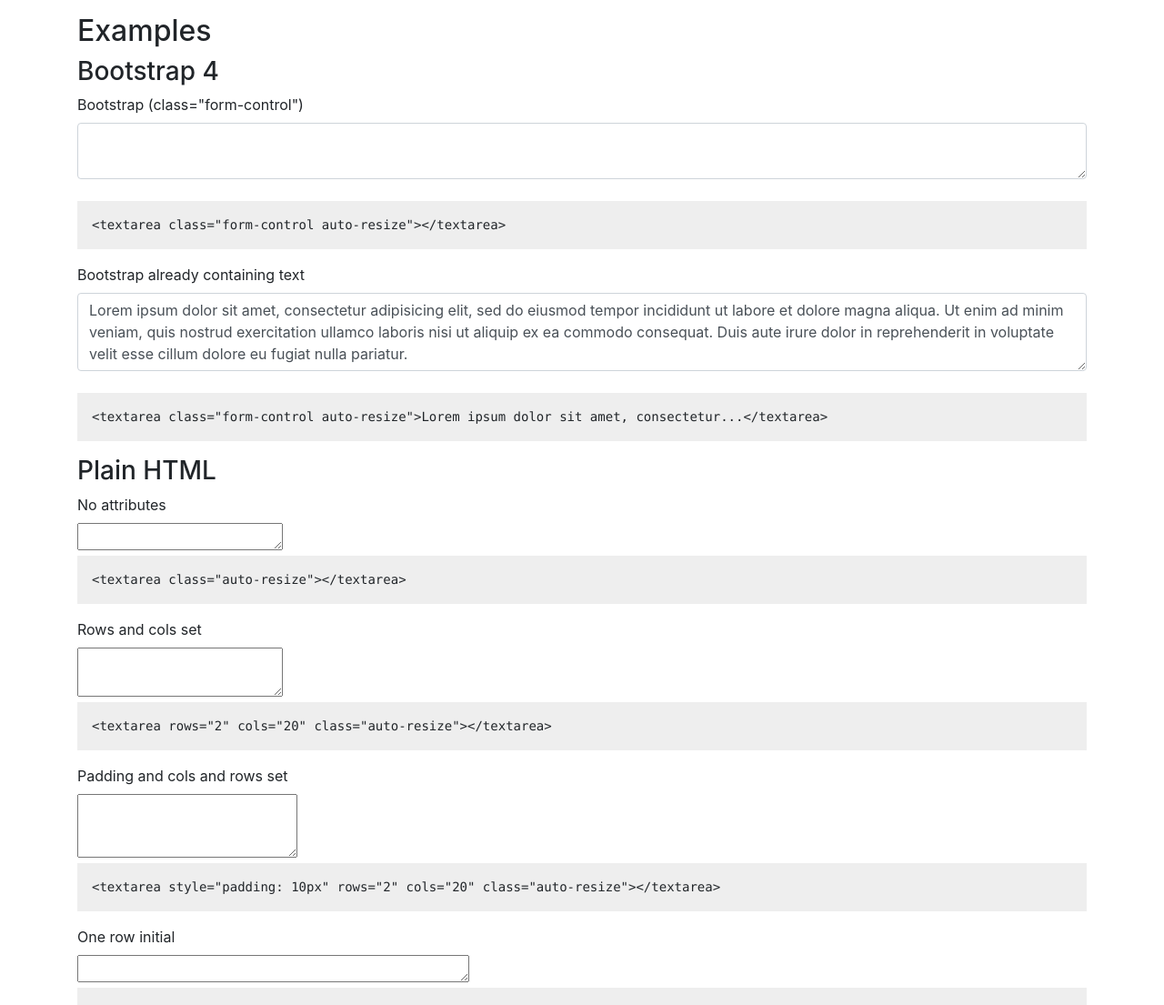
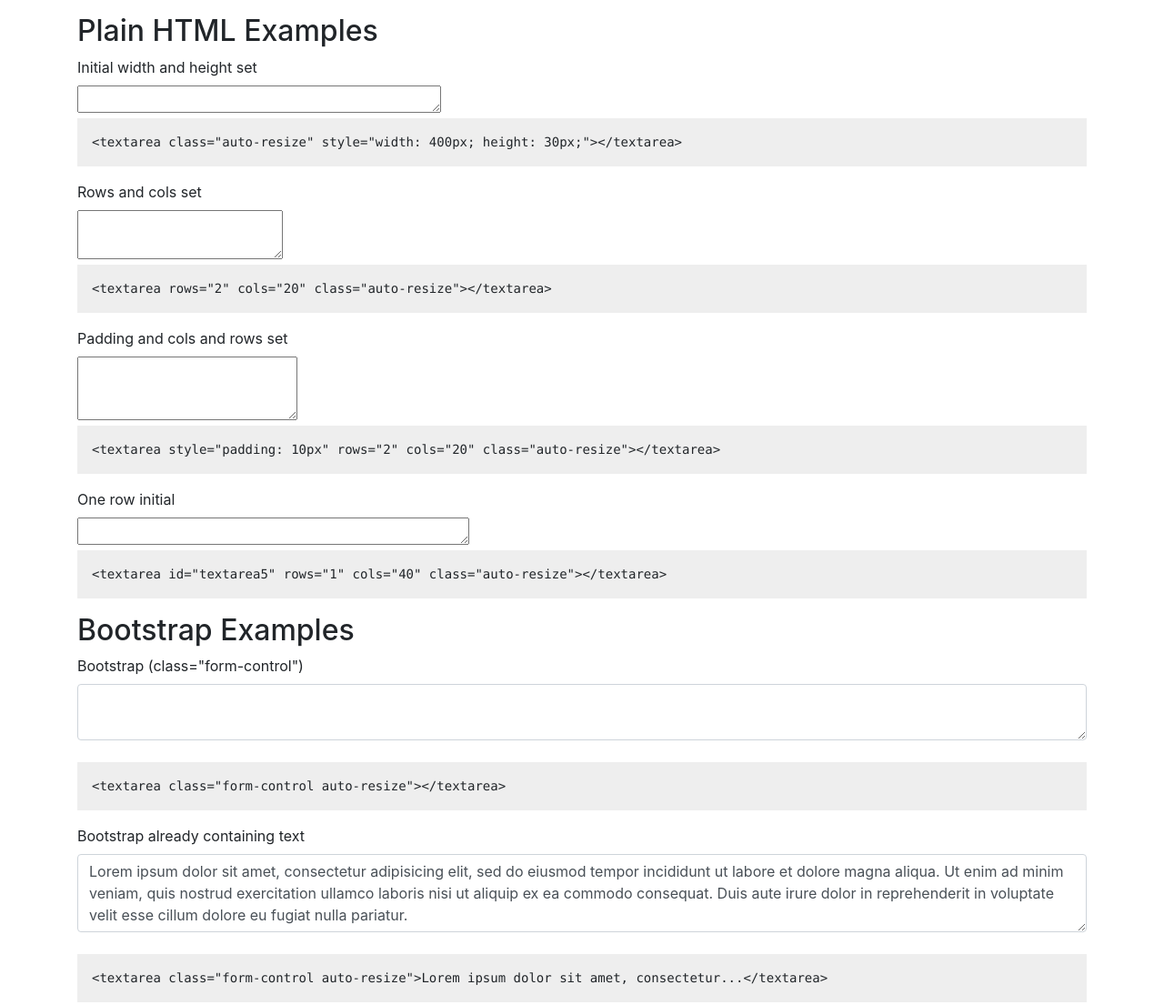
Before and after one commit to shaack/auto-resize-textarea, a website: page index.html in a window 1280 px wide. Shown: the part 303-1408 px from the top of the page at 91% size. Drawn offline with nearby package versions, Linux system fonts and the light colour scheme.

Commit message:
Minor changes on demo page

```diff
--- a/index.html
+++ b/index.html
@@ -33,24 +33,12 @@
         <li><a href="https://www.npmjs.com/package/@shaack/auto-resize-textarea">npm package</a></li>
     </ul>
 
-    <h2>Examples</h2>
     <form>
-        <h3>Bootstrap 4</h3>
+        <h2>Plain HTML Examples</h2>
         <div>
-            <label for="textarea6">Bootstrap (class="form-control")</label><br/>
-            <textarea id="textarea6" class="form-control auto-resize"></textarea><br/>
-            <pre><code>&lt;textarea class="form-control auto-resize">&lt;/textarea></code></pre>
-        </div>
-        <div>
-            <label for="textarea7">Bootstrap already containing text</label><br/>
-            <textarea id="textarea7" class="form-control auto-resize">Lorem ipsum dolor sit amet, consectetur adipisicing elit, sed do eiusmod tempor incididunt ut labore et dolore magna aliqua. Ut enim ad minim veniam, quis nostrud exercitation ullamco laboris nisi ut aliquip ex ea commodo consequat. Duis aute irure dolor in reprehenderit in voluptate velit esse cillum dolore eu fugiat nulla pariatur.</textarea><br/>
-            <pre><code>&lt;textarea class="form-control auto-resize">Lorem ipsum dolor sit amet, consectetur...&lt;/textarea></code></pre>
-        </div>
-        <h3>Plain HTML</h3>
-        <div>
-            <label for="textarea1">No attributes</label><br/>
-            <textarea id="textarea1" class="auto-resize" style="height: 26px"></textarea>
-            <pre><code>&lt;textarea class="auto-resize">&lt;/textarea></code></pre>
+            <label for="textarea1">Initial width and height set</label><br/>
+            <textarea id="textarea1" class="auto-resize" style="width: 400px; height: 30px;"></textarea>
+            <pre><code>&lt;textarea class="auto-resize" style="width: 400px; height: 30px;">&lt;/textarea></code></pre>
         </div>
         <div>
             <label for="textarea2">Rows and cols set</label><br/>
@@ -66,6 +54,17 @@
             <label for="textarea5">One row initial</label><br/>
             <textarea id="textarea5" rows="1" cols="40" class="auto-resize"></textarea><br/>
             <pre><code>&lt;textarea id="textarea5" rows="1" cols="40" class="auto-resize">&lt;/textarea></code></pre>
+        </div>
+        <h2>Bootstrap Examples</h2>
+        <div>
+            <label for="textarea6">Bootstrap (class="form-control")</label><br/>
+            <textarea id="textarea6" class="form-control auto-resize"></textarea><br/>
+            <pre><code>&lt;textarea class="form-control auto-resize">&lt;/textarea></code></pre>
+        </div>
+        <div>
+            <label for="textarea7">Bootstrap already containing text</label><br/>
+            <textarea id="textarea7" class="form-control auto-resize">Lorem ipsum dolor sit amet, consectetur adipisicing elit, sed do eiusmod tempor incididunt ut labore et dolore magna aliqua. Ut enim ad minim veniam, quis nostrud exercitation ullamco laboris nisi ut aliquip ex ea commodo consequat. Duis aute irure dolor in reprehenderit in voluptate velit esse cillum dolore eu fugiat nulla pariatur.</textarea><br/>
+            <pre><code>&lt;textarea class="form-control auto-resize">Lorem ipsum dolor sit amet, consectetur...&lt;/textarea></code></pre>
         </div>
     </form>
     <h3>Script</h3>
```
